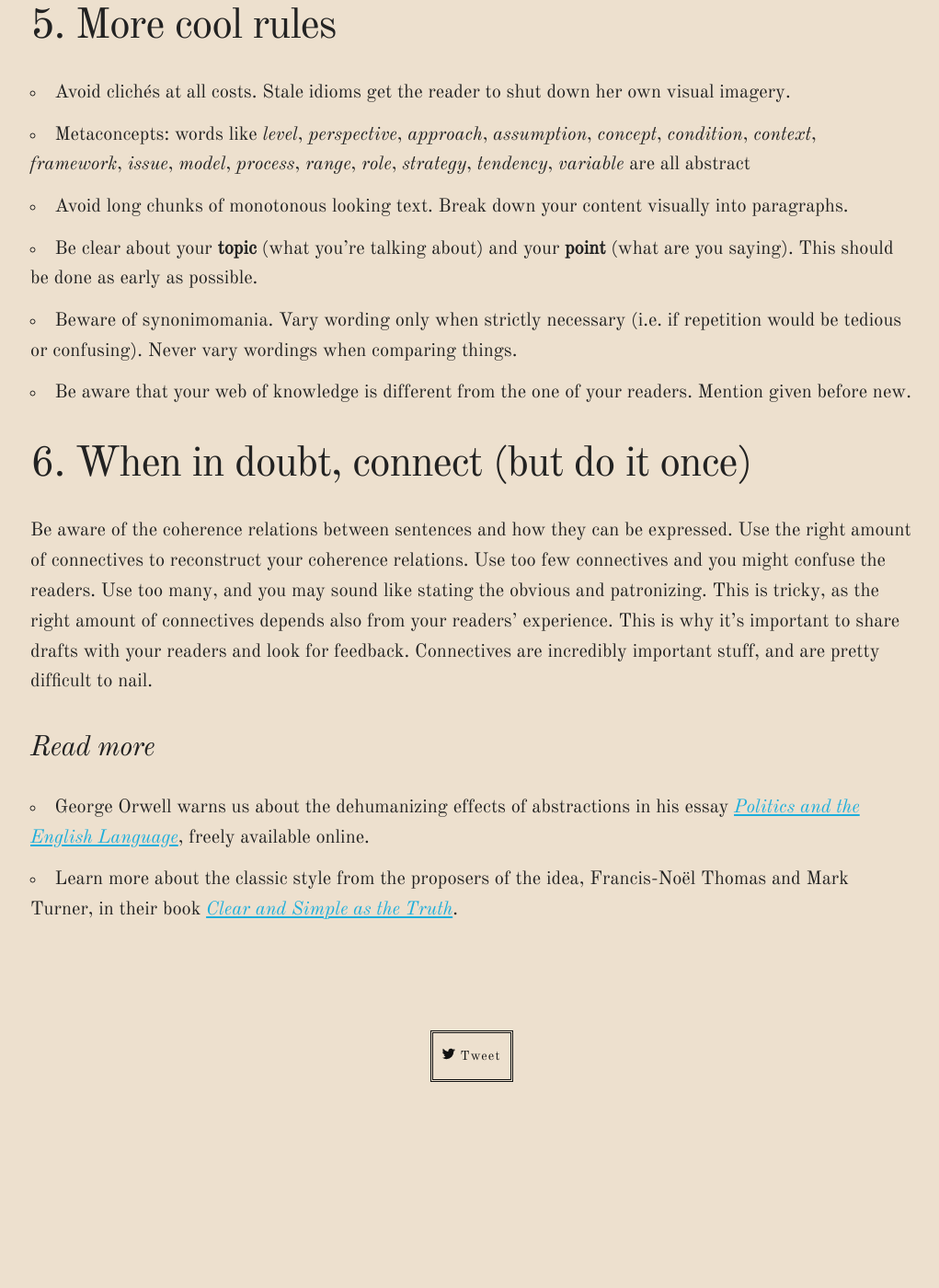
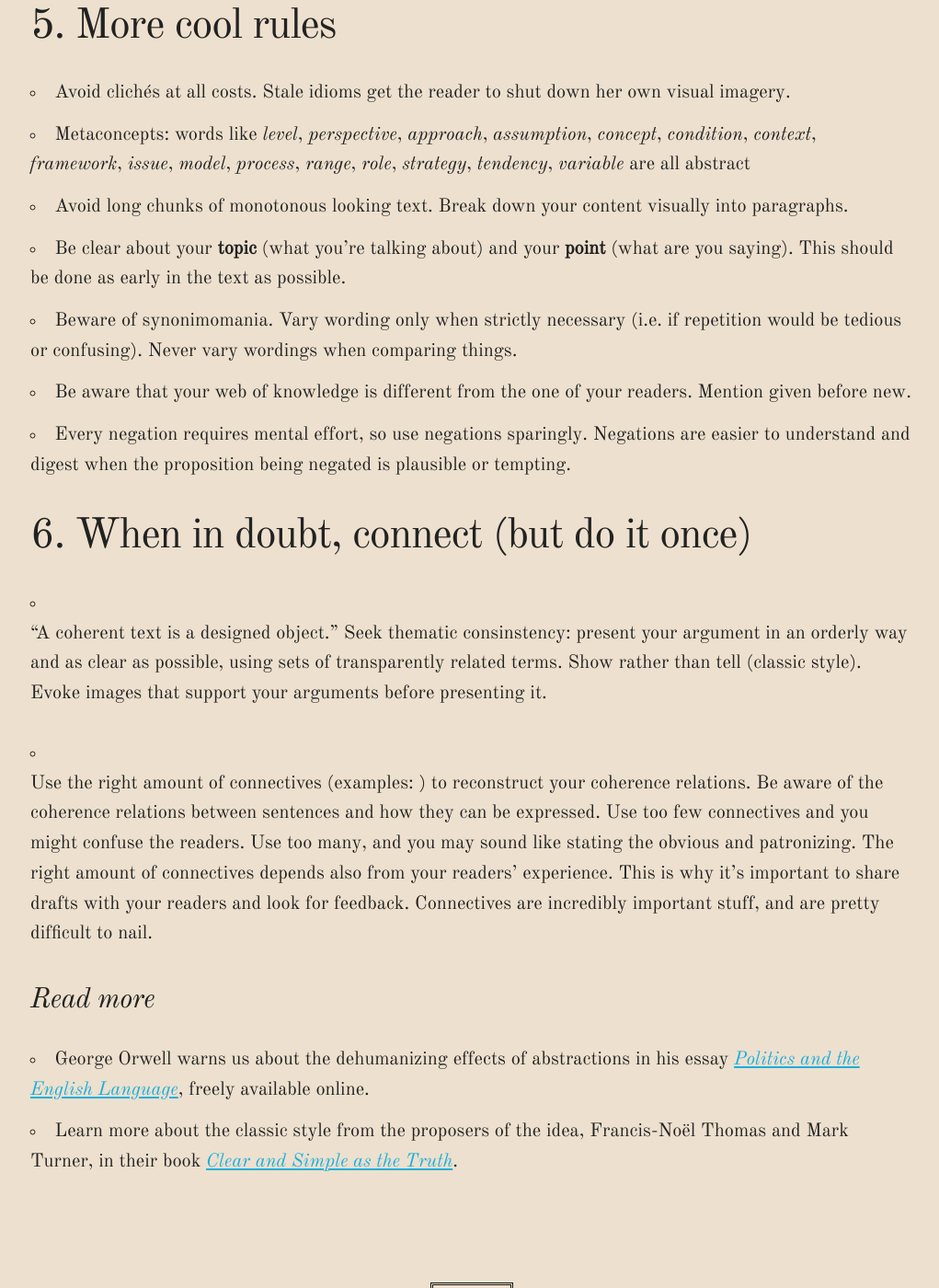
Before and after one commit to mrzool/good-writing, a Jekyll site: the page built from index.md, in a window 1280 px wide and 1400 px high, scrolled down 1839 px. Shown: the whole window at 92% size, without its empty margins (127-1148 px from the left). Built offline with Jekyll 4.4.1, drawn with Linux system fonts in a browser that asks for light colours; before the commit the page ends 3104 px from its top, so only the background shows below that; some of the changed text lies outside the part shown.

Commit message:
Yet more content

```diff
--- a/index.md
+++ b/index.md
@@ -11,7 +11,7 @@ The first and most important rule. Reading the works of great writers gets you t
 Abstractions are often tedious and laborious for the human brain to handle. To make your writing pleasant and get your point across, use physical, vivid and concrete images instead. Spice up your writing by using unusual words occasionally. Use [phonaestetics](http://en.wikipedia.org/wiki/Phonaesthetics) and be aware of its power. If you need to write about an abstract idea, make it alive with metaphors, analogies, or, even better, actual instances of its manifestations.
 
 
-### 3. Offer a window onto the world
+### 3. Offer a window onto the world (use classic style)
 
 Imagine your reader. Talk to her in a confident voice. Present her with an interesting truth about the world, engage her in a conversation, assume equality between you and her, trust her intelligence, and rely on her cooperation in drawing her own conclusions. This ideal is called *classic style*, and it's the best antidote to academic, bureaucratic, corporate and legal writing.
 
@@ -37,19 +37,17 @@ All of this is tedious. Don't do that.
 
 - Avoid clichés at all costs. Stale idioms get the reader to shut down her own visual imagery.
 - Metaconcepts: words like *level*, *perspective*, *approach*, *assumption*, *concept*, *condition*, *context*, *framework*, *issue*, *model*, *process*, *range*, *role*, *strategy*, *tendency*, *variable* are all abstract
-- Avoid long chunks of monotonous looking text. Break down your content visually
-into paragraphs.
-- Be clear about your **topic** (what you're talking about) and your **point**
-(what are you saying). This should be done as early as possible.
-- Beware of synonimomania. Vary wording only when strictly necessary (i.e. if
-repetition would be tedious or confusing). Never vary wordings when comparing
-things.
-- Be aware that your web of knowledge is different from the one of your readers.
-Mention given before new.
+- Avoid long chunks of monotonous looking text. Break down your content visually into paragraphs.
+- Be clear about your **topic** (what you're talking about) and your **point** (what are you saying). This should be done as early in the text as possible.
+- Beware of synonimomania.  Vary wording only when strictly necessary (i.e. if repetition would be tedious or confusing). Never vary wordings when comparing things.
+- Be aware that your web of knowledge is different from the one of your readers.  Mention given before new.
+- Every negation requires mental effort, so use negations sparingly. Negations are easier to understand and digest when the proposition being negated is plausible or tempting.
 
 ### 6. When in doubt, connect (but do it once)
-Be aware of the coherence relations between sentences and how they can be expressed. Use the right amount of connectives to reconstruct your coherence relations. Use too few connectives and you might confuse the readers. Use too many, and you may sound like stating the obvious and patronizing. This is tricky, as the right amount of connectives depends also from your readers' experience. This is why it's important to share drafts with your readers and look for feedback. Connectives are incredibly important stuff, and are pretty difficult to nail.
 
+- "A coherent text is a designed object." Seek thematic consinstency: present your argument in an orderly way and as clear as possible, using sets of transparently related terms. Show rather than tell (classic style). Evoke images that support your arguments before presenting it.
+
+- Use the right amount of connectives (examples: ) to reconstruct your coherence relations. Be aware of the coherence relations between sentences and how they can be expressed. Use too few connectives and you might confuse the readers. Use too many, and you may sound like stating the obvious and patronizing. The right amount of connectives depends also from your readers' experience. This is why it's important to share drafts with your readers and look for feedback. Connectives are incredibly important stuff, and are pretty difficult to nail.
 
 ##### *Read more*
 
```
